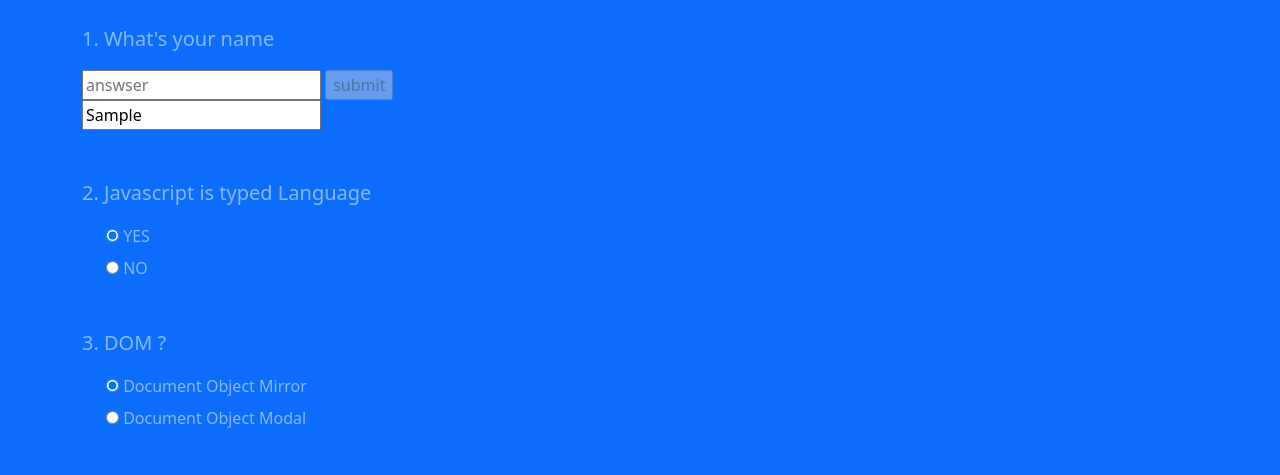
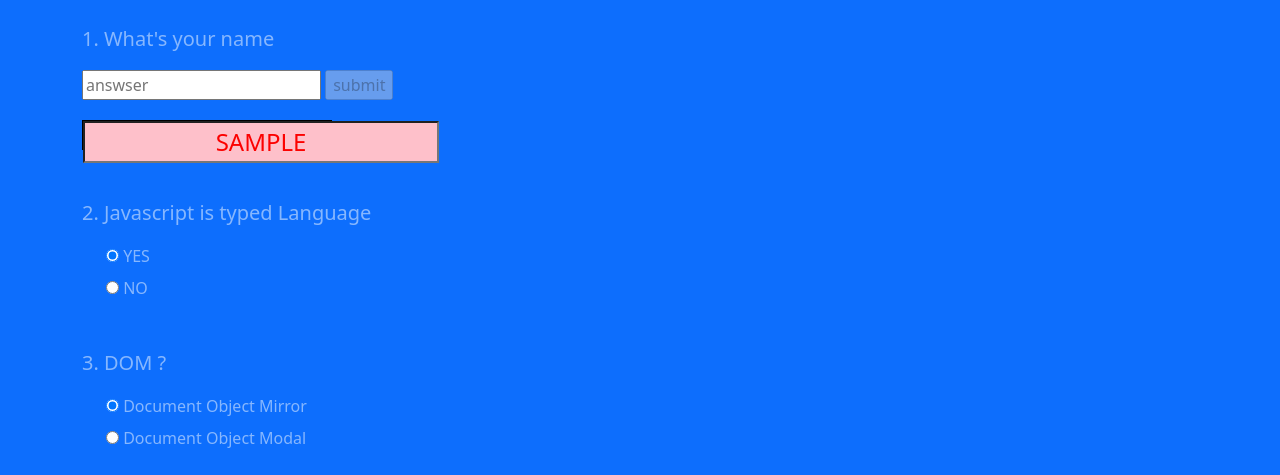
Before and after one commit to TijClass/UI_Quizzer_MOUMOU_Souhaila, a plain HTML site: page index.html in a window 1280 px wide. Both pictures are taken after typing "Sample" into the empty fields and a click on the input "submit". Shown: the part 291-766 px from the top of the page. Drawn offline with nearby package versions, Linux system fonts and the light colour scheme.

Commit message:
fix(index)
fixing name of style.css

there was a spelling error in the writing.

```diff
--- a/app.js
+++ b/app.js
@@ -96,7 +96,7 @@ formi.addEventListener('submit', e => {
             e.submitter.disabled = true;
             formi.answer.value = "";
             element.classList.add('rect');
-            alert ("Everything is");
+            alert ("Everything is OK");
         }
 
         else
--- a/index.html
+++ b/index.html
@@ -6,7 +6,7 @@
     <!--Bootstap-->
     <link rel="stylesheet" href="https://stackpath.bootstrapcdn.com/bootstrap/4.3.1/css/bootstrap.min.css" integrity="sha384-ggOyR0iXCbMQv3Xipma34MD+dH/1fQ784/j6cY/iJTQUOhcWr7x9JvoRxT2MZw1T" crossorigin="anonymous">
     <link rel="stylesheet" href="https://cdn.jsdelivr.net/npm/bootstrap@5.0.0-beta3/dist/css/bootstrap.min.css" integrity="sha384-eOJMYsd53ii+scO/bJGFsiCZc+5NDVN2yr8+0RDqr0Ql0h+rP48ckxlpbzKgwra6" crossorigin="anonymous">
-    <link rel="stylesheet" href="stye.css">
+    <link rel="stylesheet" href="style.css">
     <title>Quiz-APP</title>
 </head>
 <body>
```
